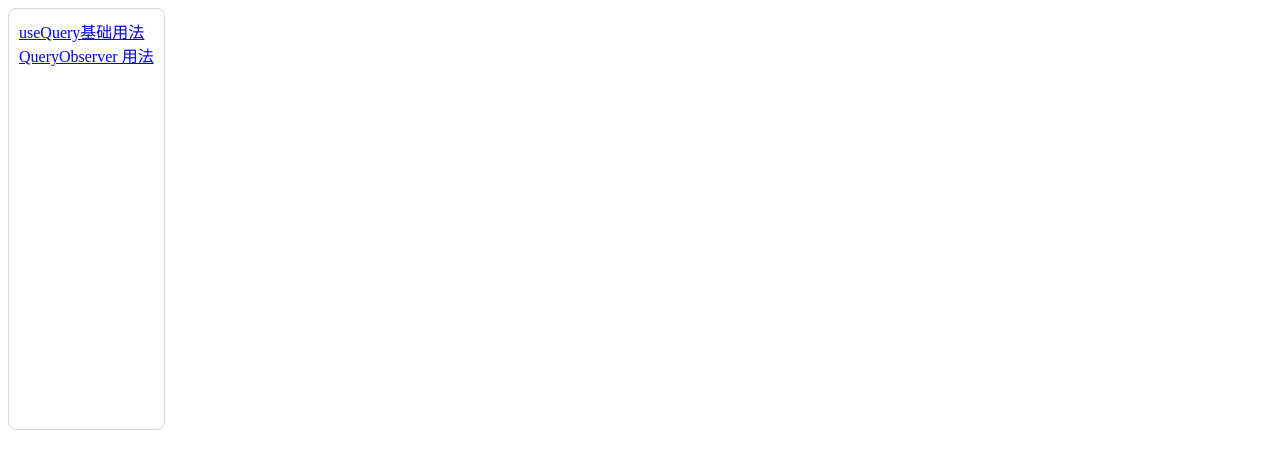
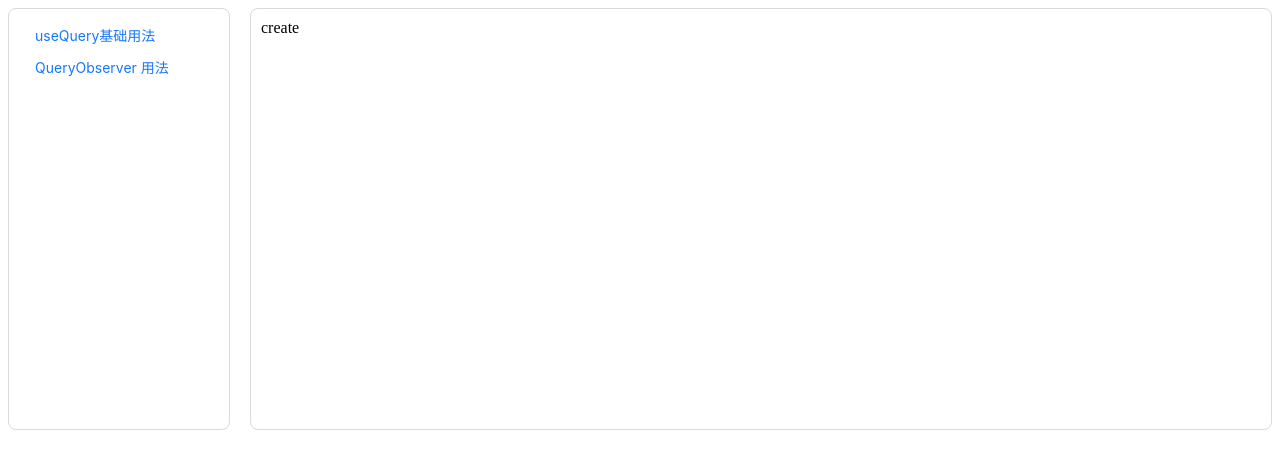
Before and after one commit to ian-kevin126/react-query-best-practices, a React (Vite) app: page / in a window 1280 px wide. Shown: the top 468 px of the page. Built offline with nearby package versions, Linux system fonts and the light colour scheme.

Commit message:
feat: modify layout

```diff
--- /dev/null
+++ b/src/routes/Layout.tsx
@@ -0,0 +1,44 @@
+import { Button } from "antd";
+import { NavLink, Outlet } from "react-router-dom";
+
+interface INavListItem {
+  title: string;
+  to: string;
+}
+
+const commonStyle = {
+  border: "1px solid #d9d9d9",
+  padding: 10,
+  borderRadius: 8,
+  minHeight: 400,
+};
+
+const Layout = () => {
+  const navList: INavListItem[] = [
+    {
+      title: "useQuery基础用法",
+      to: "/users",
+    },
+    {
+      title: "QueryObserver 用法",
+      to: "/QueryObserver",
+    },
+  ];
+
+  return (
+    <div style={{ display: "flex", gap: 20 }}>
+      <div style={{ ...commonStyle, width: 200 }}>
+        {navList.map((item: INavListItem) => (
+          <NavLink style={{ display: "block" }} to={item.to}>
+            <Button type="link">{item.title}</Button>
+          </NavLink>
+        ))}
+      </div>
+      <div style={{ ...commonStyle, flex: 1 }}>
+        <Outlet />
+      </div>
+    </div>
+  );
+};
+
+export default Layout;
--- a/src/routes/index.tsx
+++ b/src/routes/index.tsx
@@ -1,12 +1,16 @@
 import { createBrowserRouter } from "react-router-dom";
-import Root from "./root";
 import UserList from "../pages/UserList";
 import QueryObserverDemo from "../pages/QueryObserver";
+import Layout from "./Layout";
 
 const router = createBrowserRouter([
   {
     path: "/",
-    element: <Root />,
+    element: <Layout />,
+    children: [
+      {
+        index: true,
+        element: <>create</>,
       },
       {
         path: "/users",
@@ -16,6 +20,8 @@ const router = createBrowserRouter([
         path: "/QueryObserver",
         element: <QueryObserverDemo />,
       },
+    ],
+  },
 ]);
 
 export default router;
--- a/src/routes/root.tsx
+++ /dev/null
@@ -1,39 +0,0 @@
-import { NavLink } from "react-router-dom";
-
-interface INavListItem {
-  title: string;
-  to: string;
-}
-
-const Root = () => {
-  const navList: INavListItem[] = [
-    {
-      title: "useQuery基础用法",
-      to: "/users",
-    },
-    {
-      title: "QueryObserver 用法",
-      to: "/QueryObserver",
-    },
-  ];
-
-  return (
-    <div
-      style={{
-        border: "1px solid #d9d9d9",
-        padding: 10,
-        borderRadius: 8,
-        position: "absolute",
-        minHeight: 400,
-      }}
-    >
-      {navList.map((item: INavListItem) => (
-        <NavLink style={{ display: "block" }} to={item.to}>
-          {item.title}
-        </NavLink>
-      ))}
-    </div>
-  );
-};
-
-export default Root;
```
Lines whose indentation alone changed are shown as unchanged.
